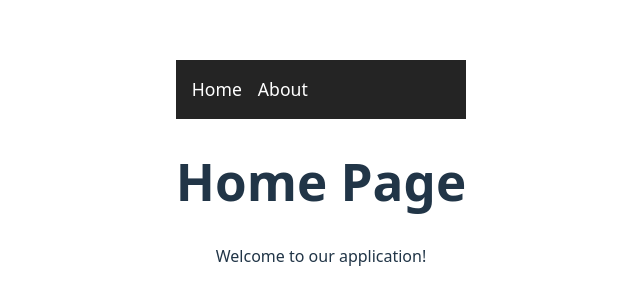
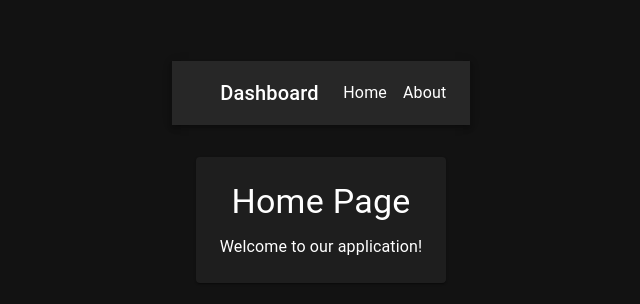
Before and after one commit to gabrielwiggert/dashboard, a React (Vite) app in the folder frontend/: page / in a window 1280 px wide. Shown: the part 228-532 px from the top of the page, without its empty margins (319-959 px from the left). Built offline with nearby package versions, Linux system fonts and the light colour scheme.

Commit message:
Set up MUI

```diff
--- a/frontend/package.json
+++ b/frontend/package.json
@@ -11,6 +11,10 @@
   },
   "dependencies": {
     "@biomejs/biome": "^1.9.4",
+    "@emotion/react": "^11.14.0",
+    "@emotion/styled": "^11.14.0",
+    "@mui/icons-material": "^7.1.0",
+    "@mui/material": "^7.1.0",
     "react": "^19.1.0",
     "react-dom": "^19.1.0",
     "react-router-dom": "^7.6.0"
--- a/frontend/src/App.css
+++ b/frontend/src/App.css
@@ -1,7 +1,6 @@
 #root {
   max-width: 1280px;
   margin: 0 auto;
-  padding: 2rem;
   text-align: center;
 }
 
--- a/frontend/src/App.tsx
+++ b/frontend/src/App.tsx
@@ -1,29 +1,52 @@
 import { BrowserRouter as Router, Routes, Route, Link } from 'react-router-dom'
+import { ThemeProvider, createTheme, CssBaseline } from '@mui/material'
+import { AppBar, Toolbar, Typography, Container, Box } from '@mui/material'
+import { Link as MuiLink } from '@mui/material'
 import Home from './pages/Home'
 import About from './pages/About'
 import './App.css'
 
+// Create a theme instance
+const theme = createTheme({
+  palette: {
+    mode: 'dark',
+    primary: {
+      main: '#646cff',
+    },
+  },
+})
+
 function App() {
   return (
+    <ThemeProvider theme={theme}>
+      <CssBaseline />
       <Router>
-      <div>
-        <nav>
-          <ul>
-            <li>
-              <Link to="/">Home</Link>
-            </li>
-            <li>
-              <Link to="/about">About</Link>
-            </li>
-          </ul>
-        </nav>
+        <Box sx={{ flexGrow: 1 }}>
+          <AppBar position="static">
+            <Toolbar>
+              <Typography variant="h6" component="div" sx={{ flexGrow: 1 }}>
+                Dashboard
+              </Typography>
+              <Box sx={{ display: 'flex', gap: 2 }}>
+                <MuiLink component={Link} to="/" color="inherit" sx={{ textDecoration: 'none' }}>
+                  Home
+                </MuiLink>
+                <MuiLink component={Link} to="/about" color="inherit" sx={{ textDecoration: 'none' }}>
+                  About
+                </MuiLink>
+              </Box>
+            </Toolbar>
+          </AppBar>
 
+          <Container sx={{ mt: 4 }}>
             <Routes>
               <Route path="/" element={<Home />} />
               <Route path="/about" element={<About />} />
             </Routes>
-      </div>
+          </Container>
+        </Box>
       </Router>
+    </ThemeProvider>
   )
 }
 
--- a/frontend/src/pages/About.tsx
+++ b/frontend/src/pages/About.tsx
@@ -1,8 +1,16 @@
+import { Typography, Paper, Box } from '@mui/material'
+
 const About = () => (
-  <div>
-    <h1>About Page</h1>
-    <p>This is the about page of our application.</p>
-  </div>
+  <Paper sx={{ p: 3 }}>
+    <Box>
+      <Typography variant="h4" gutterBottom>
+        About Page
+      </Typography>
+      <Typography variant="body1">
+        This is the about page of our application.
+      </Typography>
+    </Box>
+  </Paper>
 )
 
 export default About
--- a/frontend/src/pages/Home.tsx
+++ b/frontend/src/pages/Home.tsx
@@ -1,8 +1,16 @@
+import { Typography, Paper, Box } from '@mui/material'
+
 const Home = () => (
-  <div>
-    <h1>Home Page</h1>
-    <p>Welcome to our application!</p>
-  </div>
+  <Paper sx={{ p: 3 }}>
+    <Box>
+      <Typography variant="h4" gutterBottom>
+        Home Page
+      </Typography>
+      <Typography variant="body1">
+        Welcome to our application!
+      </Typography>
+    </Box>
+  </Paper>
 )
 
 export default Home
```
Also changed, not shown: 1 other file (tests, documents, lock files or other folders). Lines whose indentation alone changed are shown as unchanged.
